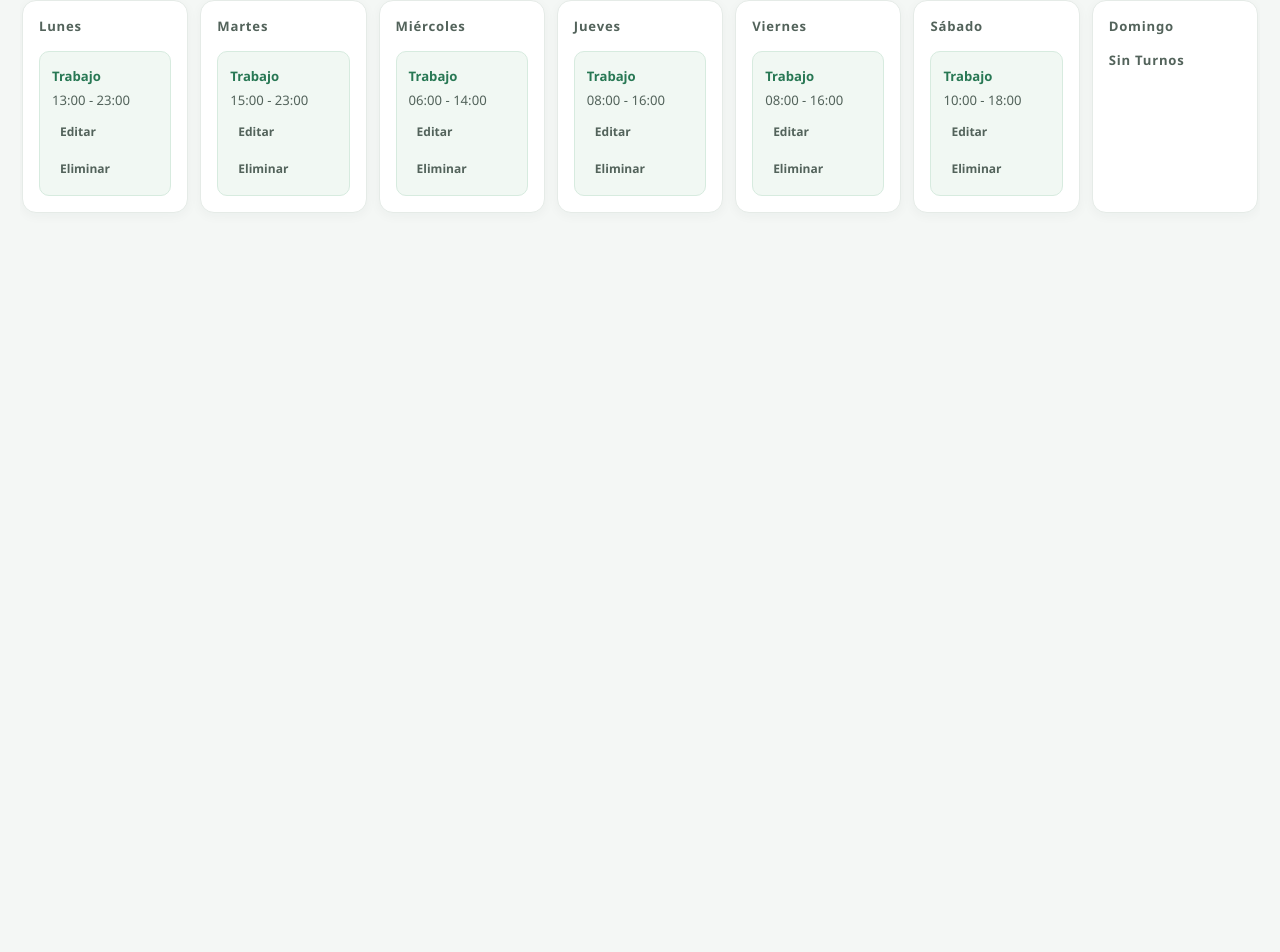
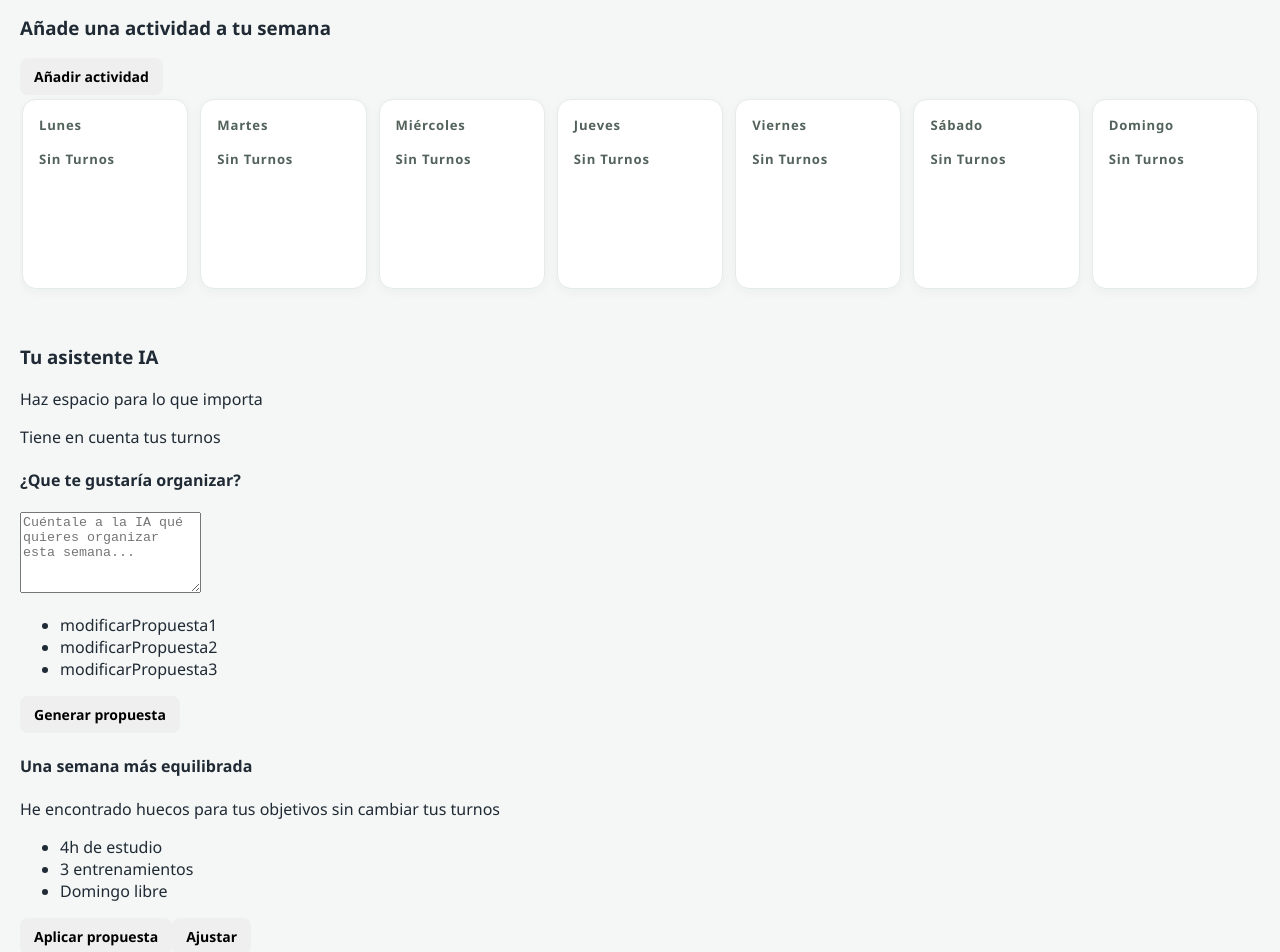
Before and after one commit to yoelvishernandez86-droid/whataweek, a React (Vite) app: page / in a window 1280 px wide. Shown: the part 246-1198 px from the top of the page. Before the commit the page ends 800 px from the top, so only its background shows below. Built offline with nearby package versions, Linux system fonts and the light colour scheme.

Commit message:
feat: agregar lógica para gestionar actividades y mejorar el modal de modificación

```diff
--- a/src/components/dia.tsx
+++ b/src/components/dia.tsx
@@ -7,6 +7,7 @@ type DiaProps = {
   turnos: TurnoDatos[];
   onGuardar: (turno: TurnoDatos) => void;
   onEliminar: (id: string) => void;
+  nombreActividad?: string;
 };
 
 export type DiasDeSemana =
@@ -22,9 +23,9 @@ function Dia({ nombre, turnos, onGuardar, onEliminar }: DiaProps) {
   const [turnoEnEdicion, setTurnoEnEdicion] = useState<TurnoDatos | null>(null);
 
   const ordenarTurnoSemana = () => {
-    const turnoCoincidente = turnos.filter(
-      (turno) => turno.dia === nombre
-    );
+    const turnoCoincidente = turnos
+      .filter((turno) => turno.dia === nombre)
+      .sort((a, b) => a.entrada.localeCompare(b.entrada));
 
     if (turnoCoincidente.length !== 0) {
       return turnoCoincidente.map((turno) => (
--- a/src/components/modalModificar.tsx
+++ b/src/components/modalModificar.tsx
@@ -15,22 +15,48 @@ type Props = {
   turno?: TurnoDatos;
   onGuardar: (turnoActualizado: TurnoDatos) => void;
   onCancelar: () => void;
+  creandoActividad?: boolean;
 };
 
-function ModalModificar({ turno, onGuardar, onCancelar }: Props) {
+const coloresActividad = [
+  "#c2417a",
+  "#b45309",
+  "#0f766e",
+  "#4f46e5",
+  "#7e22ce",
+  "#15803d",
+] as const;
+
+function ModalModificar({
+  turno,
+  onGuardar,
+  onCancelar,
+  creandoActividad,
+}: Props) {
   const [dia, setDia] = useState<TurnoDatos["dia"]>(turno?.dia ?? "lunes");
   const [entrada, setEntrada] = useState(turno?.entrada ?? "");
   const [salida, setSalida] = useState(turno?.salida ?? "");
+  const [nombre, setNombre] = useState(turno?.nombreActividad ?? "");
+  const esActividad = creandoActividad ?? turno?.esActividad ?? false;
   const editando = turno !== undefined;
 
   const guardar = (evento: FormEvent<HTMLFormElement>) => {
     evento.preventDefault();
 
+    const color =
+      turno?.color ??
+      (esActividad
+        ? coloresActividad[Math.floor(Math.random() * coloresActividad.length)]
+        : undefined);
+
     onGuardar({
       id: turno?.id ?? crypto.randomUUID(),
       dia,
+      nombreActividad: esActividad ? nombre.trim() : "",
       entrada,
       salida,
+      esActividad,
+      color,
     });
   };
 
@@ -50,11 +76,14 @@ function ModalModificar({ turno, onGuardar, onCancelar }: Props) {
         <header className="modal-header">
           <div>
             <span className="modal-eyebrow">TU SEMANA</span>
-            <h2 id="modal-title">{editando ? "Editar" : "Crear"} turno</h2>
+            <h2 id="modal-title">
+              {editando ? "Editar" : "Crear"}{" "}
+              {esActividad ? "actividad" : "turno"}
+            </h2>
             <p>
               {editando
-                ? "Ajusta el día y el horario de trabajo."
-                : "Elige el día y el horario de trabajo."}
+                ? `Ajusta el día y el horario ${esActividad ? "de la actividad" : "de trabajo"}.`
+                : `Elige el día y el horario ${esActividad ? "de la actividad" : "de trabajo"}.`}
             </p>
           </div>
           <button
@@ -83,7 +112,18 @@ function ModalModificar({ turno, onGuardar, onCancelar }: Props) {
               ))}
             </select>
           </label>
-
+          {esActividad ? (
+            <div>
+              <label htmlFor="name">Nombre de la actividad</label>
+              <input
+                id="name"
+                type="text"
+                value={nombre}
+                onChange={(evento) => setNombre(evento.target.value)}
+                required
+              />
+            </div>
+          ) : null}
           <div className="modal-time-fields">
             <label>
               Entrada
@@ -107,15 +147,13 @@ function ModalModificar({ turno, onGuardar, onCancelar }: Props) {
           </div>
 
           <footer className="modal-actions">
-            <button
-              className="modal-cancel"
-              type="button"
-              onClick={onCancelar}
-            >
+            <button className="modal-cancel" type="button" onClick={onCancelar}>
               Cancelar
             </button>
             <button className="modal-save" type="submit">
-              {editando ? "Guardar cambios" : "Crear turno"}
+              {editando
+                ? "Guardar cambios"
+                : `${esActividad ? "Crear actividad" : "Crear Turno"}`}
             </button>
           </footer>
         </form>
--- /dev/null
+++ b/src/components/panelDeIa.tsx
@@ -0,0 +1,50 @@
+function PanelDeIa() {
+  return (
+    <section>
+      <div>
+        <img src="" alt="" />
+        <h3>Tu asistente IA</h3>
+        <p>Haz espacio para lo que importa</p>
+        <div>
+          <img src="" alt="" />
+          Tiene en cuenta tus turnos
+        </div>
+        <h4>¿Que te gustaría organizar?</h4>
+        <textarea
+          placeholder="Cuéntale a la IA qué quieres organizar esta semana..."
+          rows={5}
+        />
+        <ul>
+          <li>modificarPropuesta1</li>
+          <li>modificarPropuesta2</li>
+          <li>modificarPropuesta3</li>
+        </ul>
+        <button>
+          <img src="" alt="" />
+          Generar propuesta
+        </button>
+      </div>
+      <div>
+        <h4>Una semana más equilibrada</h4>
+        <p>He encontrado huecos para tus objetivos sin cambiar tus turnos</p>
+        <ul>
+          <li>
+            <img src="" alt="" />
+            4h de estudio
+          </li>
+          <li>
+            <img src="" alt="" />3 entrenamientos
+          </li>
+          <li>
+            <img src="" alt="" />
+            Domingo libre
+          </li>
+        </ul>
+        <button>Aplicar propuesta</button>
+        <button>Ajustar</button>
+      </div>
+    </section>
+  );
+}
+
+export default PanelDeIa;
--- a/src/components/turno.tsx
+++ b/src/components/turno.tsx
@@ -5,6 +5,9 @@ export type TurnoDatos = {
   dia: DiasDeSemana;
   entrada: string;
   salida: string;
+  nombreActividad: string;
+  esActividad?: boolean;
+  color?: string;
 };
 
 type TurnoProps = {
@@ -15,11 +18,23 @@ type TurnoProps = {
 
 export function Turno({ turno, onEditar, onEliminar }: TurnoProps) {
   const esNocturno = turno.salida < turno.entrada;
+  const estiloActividad =
+    turno.esActividad && turno.color
+      ? {
+          borderColor: turno.color,
+          backgroundColor: `${turno.color}1A`,
+        }
+      : undefined;
 
   return (
-    <article className="turno">
+    <article
+      className={`turno${turno.esActividad ? " turno-actividad" : ""}`}
+      style={estiloActividad}
+    >
       <div>
-        <strong>Trabajo</strong>
+        <strong style={turno.esActividad ? { color: turno.color } : undefined}>
+          {turno.esActividad ? turno.nombreActividad : "Trabajo"}
+        </strong>
         <p>
           {turno.entrada} - {turno.salida}
           {esNocturno && " (+1 día)"}
--- a/src/pages/inicio.tsx
+++ b/src/pages/inicio.tsx
@@ -1,9 +1,8 @@
-import { useState } from "react";
+import { useState, useEffect } from "react";
 import Dia from "../components/dia";
 import type { TurnoDatos } from "../components/turno";
 import ModalModificar from "../components/modalModificar";
-import { turnos as turnosIniciales } from "../turnos/turnos";
-
+import PanelDeIa from "../components/panelDeIa";
 const dias = [
   "lunes",
   "martes",
@@ -15,19 +14,36 @@ const dias = [
 ] as const;
 
 function Inicio() {
-  const [turnos, setTurnos] = useState(turnosIniciales);
+  const [turnos, setTurnos] = useState<TurnoDatos[]>(() => {
+    const guardados = localStorage.getItem("turnos");
+
+    if (guardados === null) {
+      return [];
+    }
+
+    try {
+      return JSON.parse(guardados) as TurnoDatos[];
+    } catch {
+      return [];
+    }
+  });
   const [creandoTurno, setCreandoTurno] = useState(false);
+  const [creandoActividad, setCreandoActividad] = useState(false);
 
   const guardarTurno = (turnoEditado: TurnoDatos) => {
     setTurnos((anteriores) => {
       const yaExiste = anteriores.some((turno) => turno.id === turnoEditado.id);
       return yaExiste
         ? anteriores.map((turno) =>
-            turno.id === turnoEditado.id ? turnoEditado : turno
+            turno.id === turnoEditado.id ? turnoEditado : turno,
           )
         : [...anteriores, turnoEditado];
     });
   };
+
+  useEffect(() => {
+    localStorage.setItem("turnos", JSON.stringify(turnos));
+  }, [turnos]);
 
   const eliminarTurno = (id: string) => {
     setTurnos((anteriores) => anteriores.filter((turno) => turno.id !== id));
@@ -43,6 +59,22 @@ function Inicio() {
       <article>
         <h2>Mi semana</h2>
         <button onClick={() => setCreandoTurno(true)}>Añadir turno</button>
+        <article>
+          <h3>Añade una actividad a tu semana</h3>
+          <button onClick={() => setCreandoActividad(true)}>
+            Añadir actividad
+          </button>
+          {creandoActividad && (
+            <ModalModificar
+              onGuardar={(turno) => {
+                guardarTurno(turno);
+                setCreandoActividad(false);
+              }}
+              onCancelar={() => setCreandoActividad(false)}
+              creandoActividad={true}
+            />
+          )}
+        </article>
         {creandoTurno && (
           <ModalModificar
             onGuardar={(turno) => {
@@ -64,6 +96,7 @@ function Inicio() {
           ))}
         </div>
       </article>
+      <PanelDeIa />
     </section>
   );
 }
--- a/src/turnos/turnos.ts
+++ /dev/null
@@ -1,40 +0,0 @@
-import type { TurnoDatos } from "../components/turno";
-
-export const turnos: TurnoDatos[] = [
-  {
-    id: "1",
-    dia: "lunes",
-    entrada: "13:00",
-    salida: "23:00",
-  },
-  {
-    id: "2",
-    dia: "martes",
-    entrada: "15:00",
-    salida: "23:00",
-  },
-  {
-    id: "3",
-    dia: "miércoles",
-    entrada: "06:00",
-    salida: "14:00",
-  },
-  {
-    id: "4",
-    dia: "jueves",
-    entrada: "08:00",
-    salida: "16:00",
-  },
-  {
-    id: "5",
-    dia: "viernes",
-    entrada: "08:00",
-    salida: "16:00",
-  },
-  {
-    id: "6",
-    dia: "sábado",
-    entrada: "10:00",
-    salida: "18:00",
-  },
-];
```
